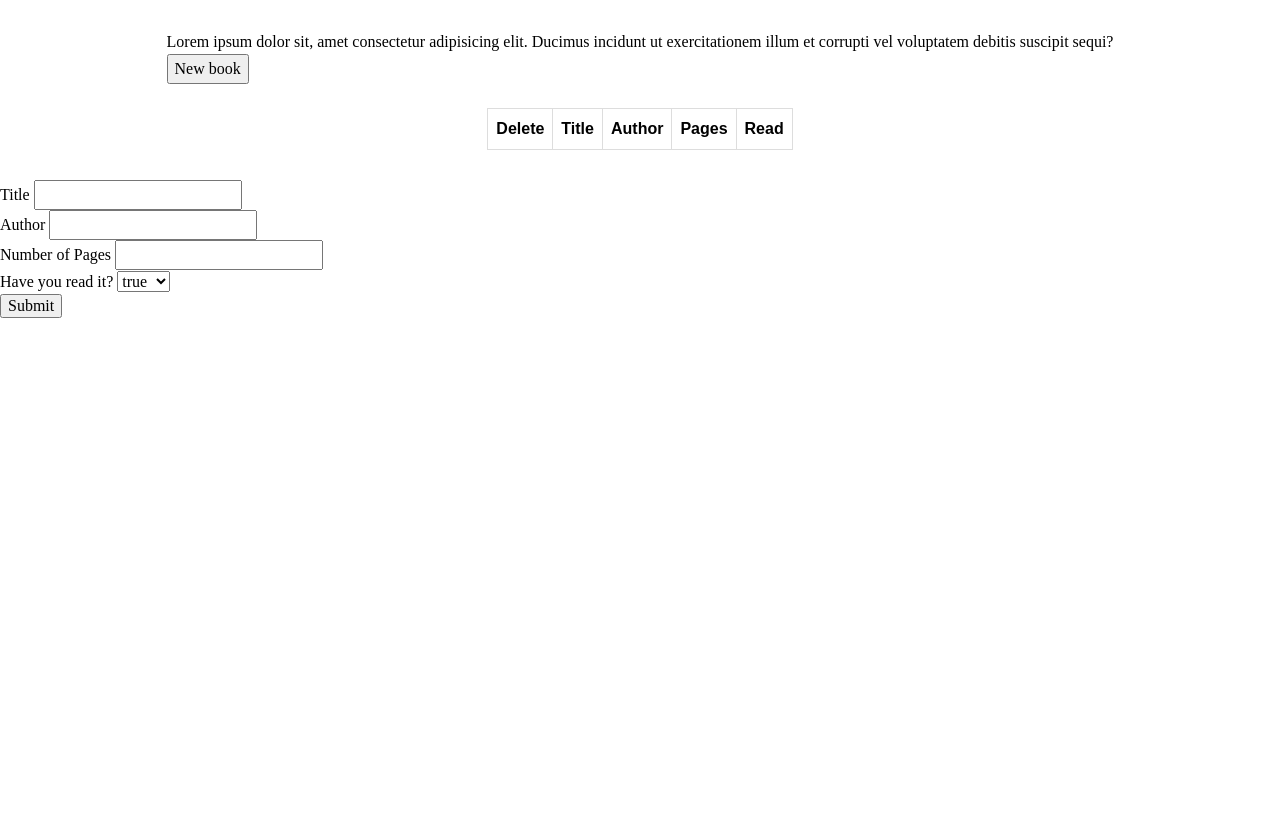
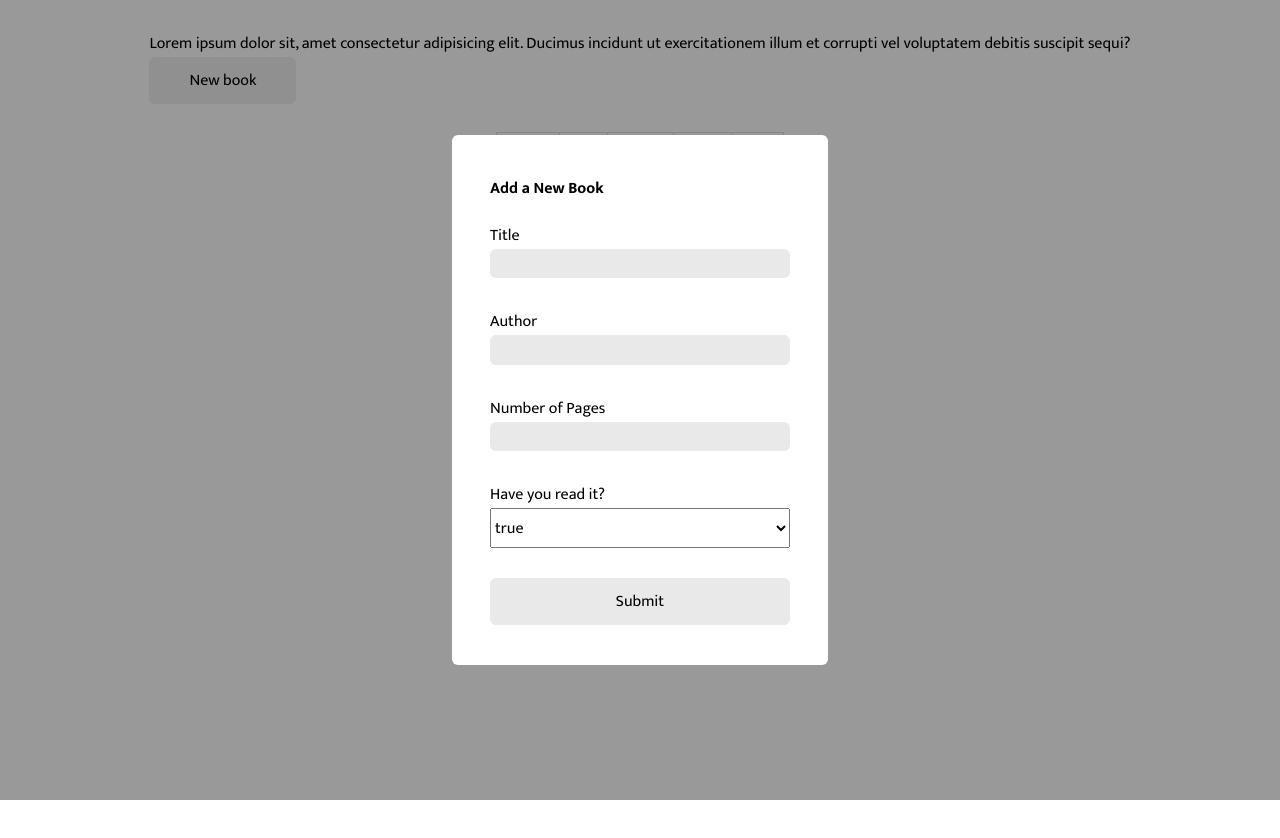
Before and after one commit to diannevillarica/odin-book-library-return, a plain HTML site: page index.html in a window 1280 px wide. Both pictures are taken after a click on the button "New book". After the commit the page ends 800 px from the top, so only its background shows below. Drawn offline with Linux system fonts and the light colour scheme.

```diff
--- a/index.html
+++ b/index.html
@@ -38,8 +38,8 @@
         </div>
       </div>
       <div class="form-container">
-        <!-- TODO: Configure form submission onclick -->
         <form action="#" method="post">
+          <h4 class="form-heading">Add a New Book</h4>
           <div class="form-row">
             <div class="form-col">
               <label for="title">Title</label>
--- a/script.js
+++ b/script.js
@@ -2,7 +2,8 @@
 
 let myLibrary = [];
 
-function Book(title, author, pages, read) {
+function Book(id, title, author, pages, read) {
+  this.id = Date.now();
   this.title = title;
   this.author = author;
   this.pages = pages;
@@ -33,7 +34,7 @@ const addBookToLibrary = (event) => {
   readBtn.setAttribute("id", "read-button");
   deleteBtn.setAttribute("id", "delete-button");
 
-  // deleteBtn.innerHTML = "Delete";
+  deleteBtn.innerHTML = "Delete";
 
   //delete an item
   deleteBtn.addEventListener("click", function () {
@@ -71,5 +72,12 @@ document
   .addEventListener("click", addBookToLibrary);
 
 document.getElementById("new-button").addEventListener("click", function () {
-  document.querySelector(".form-container").style.display = "block";
+  document.querySelector(".form-container").style.display = "flex";
 });
+
+document.addEventListener("mouseup", function (event) {
+  const form = document.querySelector("form");
+  if (!form.contains(event.target)) {
+    document.querySelector(".form-container").style.display = "none";
+  }
+});
--- a/style.css
+++ b/style.css
@@ -1,3 +1,5 @@
+@import url("https://fonts.googleapis.com/css2?family=Mukta:wght@300;400;700&display=swap");
+
 /* RESET */
 /* Box sizing rules */
 *,
@@ -40,7 +42,8 @@ body {
   min-height: 100vh;
   text-rendering: optimizeSpeed;
   font-size: 1.6rem;
-  line-height: 1.5;
+  line-height: 1.7;
+  font-family: "Mukta", sans-serif;
 }
 
 /* A elements that don't have a class get default styles */
@@ -82,10 +85,9 @@ select {
 /* MEDIA QUERIES */
 
 /* MAIN */
-
 .main-container {
-  margin: 3rem 3vw;
-  padding: 0 3vw;
+  margin: 0 3vw;
+  padding: 3rem 3vw;
   display: flex;
   flex-direction: column;
   flex-wrap: nowrap;
@@ -96,7 +98,6 @@ select {
 
 /* TABLE */
 table {
-  font-family: arial, sans-serif;
   border-collapse: collapse;
   width: 100%;
 }
@@ -117,5 +118,71 @@ tr:nth-child(even) {
   display: none;
   z-index: 1;
   position: absolute;
+  top: 0;
+  left: 0;
   min-height: 100vh;
+  min-width: 100vw;
+  justify-content: center;
+  align-items: center;
+  background: rgb(0 0 0 / 40%);
 }
+
+form {
+  background: white;
+  padding: 4rem 3vw;
+  border-radius: 0.6rem;
+}
+
+.form-heading {
+  margin-bottom: 2rem;
+}
+
+.form-row {
+  display: flex;
+  flex-direction: column;
+  flex-wrap: nowrap;
+  align-content: center;
+  justify-content: center;
+  align-items: flex-start;
+}
+
+.form-row:not(:last-child) {
+  padding-bottom: 3rem;
+}
+
+.form-col {
+  display: flex;
+  flex-direction: column;
+  flex-wrap: nowrap;
+  align-content: center;
+  justify-content: center;
+  align-items: flex-start;
+}
+
+select {
+  width: 100%;
+  height: 40px;
+}
+
+input {
+  min-width: 300px;
+  height: 40px;
+  border: none;
+  background-color: #e9e9e9;
+  border-radius: 0.6rem;
+}
+
+input:last-of-type {
+  height: auto;
+}
+
+/* BUTTONS */
+[id*="-button"] {
+  padding: 1rem 4rem;
+  border-radius: 0.6rem;
+  border: none;
+}
+
+#delete-button::after {
+  content: url();
+}
```
